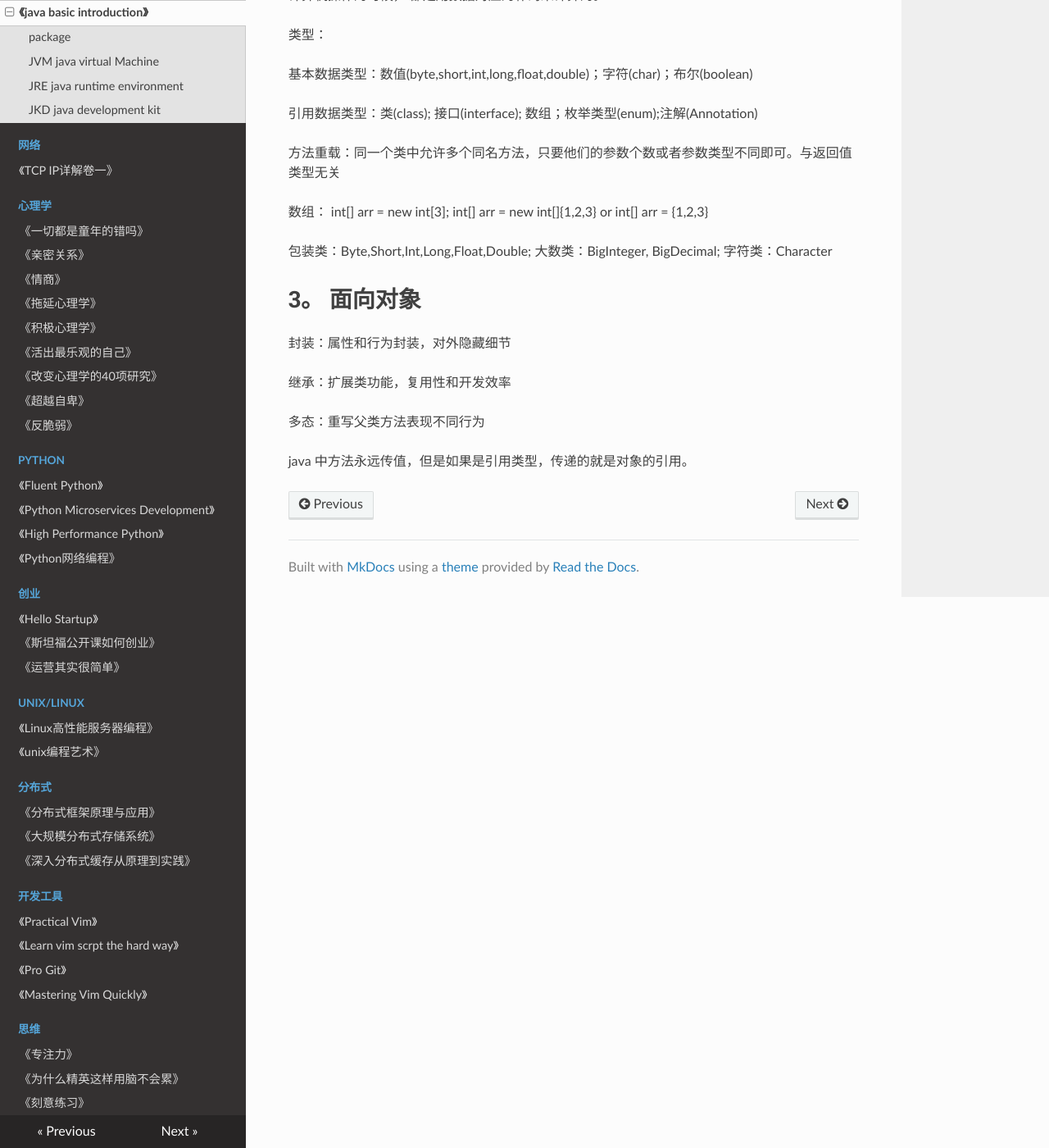
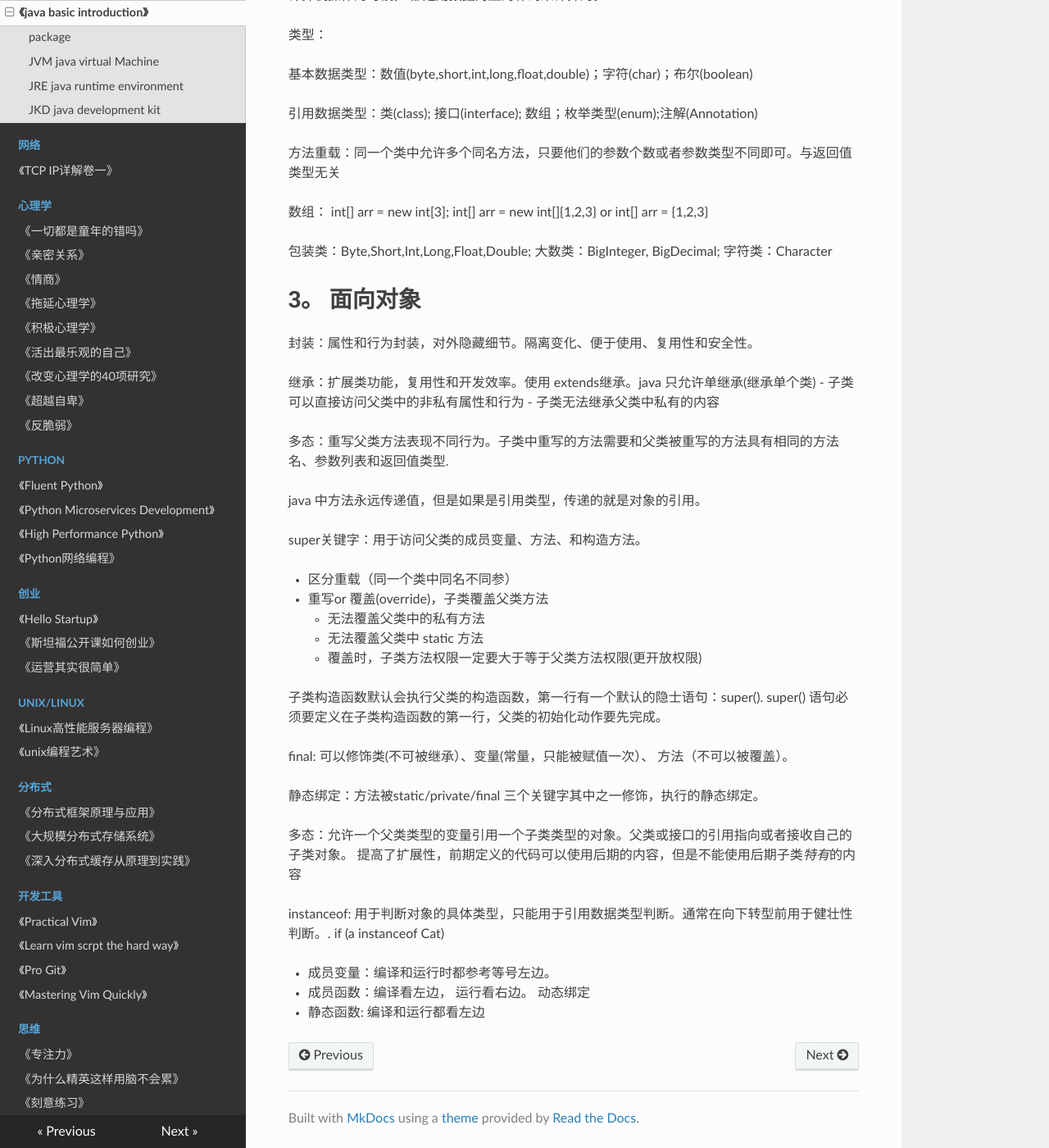
Before and after one commit to PegasusWang/booknotes, an MkDocs documentation site: the page built from docs/java/java-basic-introduction.md, in a window 1280 px wide and 1400 px high, scrolled down 1302 px. Shown: the whole window at 82% size. Built offline with MkDocs 1.6.1, drawn with Linux system fonts in a browser that asks for light colours; nearby versions of some CDN libraries; old or Windows-style settings are respelled for this version of MkDocs.

Commit message:
java oop

```diff
--- a/docs/java/java-basic-introduction.md
+++ b/docs/java/java-basic-introduction.md
@@ -73,10 +73,40 @@ java 开发工具包。 jkd 包含 jre, jre 包含 jvm
 
 # 3。 面向对象
 
-封装：属性和行为封装，对外隐藏细节
+封装：属性和行为封装，对外隐藏细节。隔离变化、便于使用、复用性和安全性。
 
-继承：扩展类功能，复用性和开发效率
+继承：扩展类功能，复用性和开发效率。使用 extends继承。java 只允许单继承(继承单个类)
+  - 子类可以直接访问父类中的非私有属性和行为
+  - 子类无法继承父类中私有的内容
 
-多态：重写父类方法表现不同行为
 
-java 中方法永远传值，但是如果是引用类型，传递的就是对象的引用。
+多态：重写父类方法表现不同行为。子类中重写的方法需要和父类被重写的方法具有相同的方法名、参数列表和返回值类型.
+
+java 中方法永远传递值，但是如果是引用类型，传递的就是对象的引用。
+
+super关键字：用于访问父类的成员变量、方法、和构造方法。
+
+
+- 区分重载（同一个类中同名不同参）
+- 重写or 覆盖(override)，子类覆盖父类方法
+	- 无法覆盖父类中的私有方法
+	- 无法覆盖父类中 static 方法
+	- 覆盖时，子类方法权限一定要大于等于父类方法权限(更开放权限)
+
+子类构造函数默认会执行父类的构造函数，第一行有一个默认的隐士语句：super().
+super() 语句必须要定义在子类构造函数的第一行，父类的初始化动作要先完成。
+
+final: 可以修饰类(不可被继承）、变量(常量，只能被赋值一次）、 方法（不可以被覆盖）。
+
+静态绑定：方法被static/private/final 三个关键字其中之一修饰，执行的静态绑定。
+
+多态：允许一个父类类型的变量引用一个子类类型的对象。父类或接口的引用指向或者接收自己的子类对象。
+提高了扩展性，前期定义的代码可以使用后期的内容，但是不能使用后期子类*特有*的内容
+
+instanceof: 用于判断对象的具体类型，只能用于引用数据类型判断。通常在向下转型前用于健壮性判断。.
+if (a instanceof Cat)
+
+
+- 成员变量：编译和运行时都参考等号左边。
+- 成员函数：编译看左边， 运行看右边。 动态绑定
+- 静态函数: 编译和运行都看左边
```
